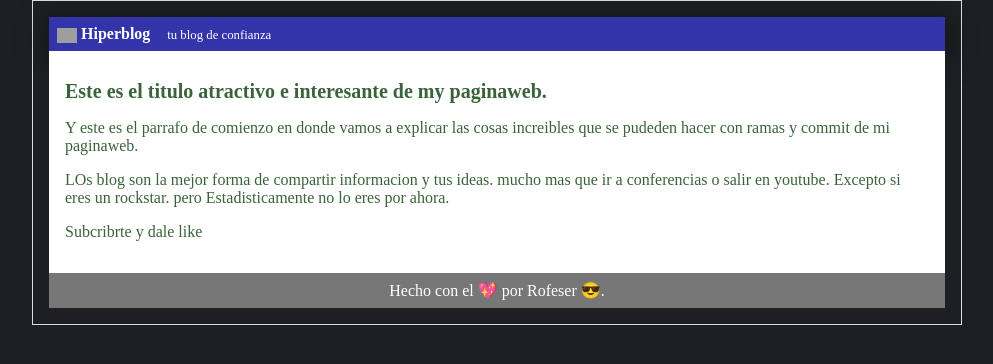
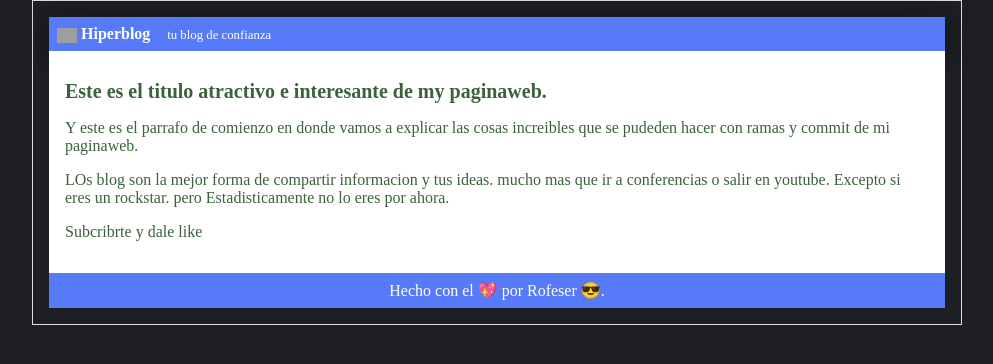
Before and after one commit to rofeser/paginablog, a plain HTML site: page paginaweb.html in a window 1280 px wide. Shown: the whole page, without its empty margins (143-1136 px from the left). Drawn offline with Linux system fonts and the light colour scheme; grey boxes are pictures that could not be loaded.

Commit message:
cambío color  de la cabezera y el footer

```diff
--- a/css/stilos.css
+++ b/css/stilos.css
@@ -11,13 +11,12 @@ body
 
 #cabecera
 {
-    background: #33a;
+    background: rgb(87 122 249);
     box-shadow: 0px 5px 30px 0px rgba(0,0,0,0.5);
     color: white;
     font-weight: bold;
     margin: 0;
     padding: 0.5em;
-
 }
 
 #cabecera #logo
@@ -55,9 +54,8 @@ body
 }
 #footer
 {
-    background: #777;
+    background: rgb(87 122 249);
     color: white;
     text-align: center;
-    padding: 0.5em;
-
+    padding: 0.5em
 }
```
